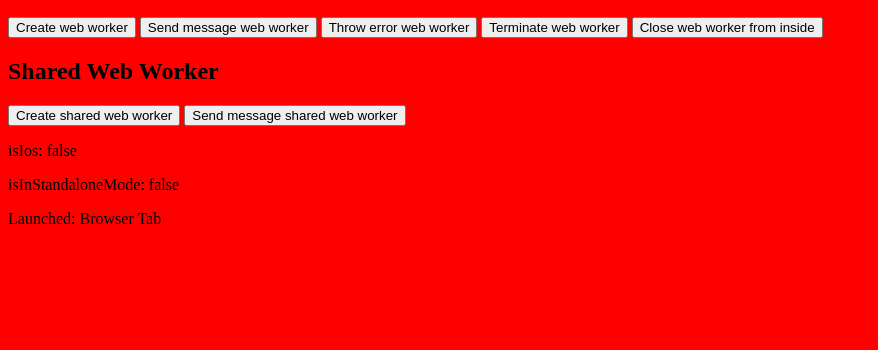
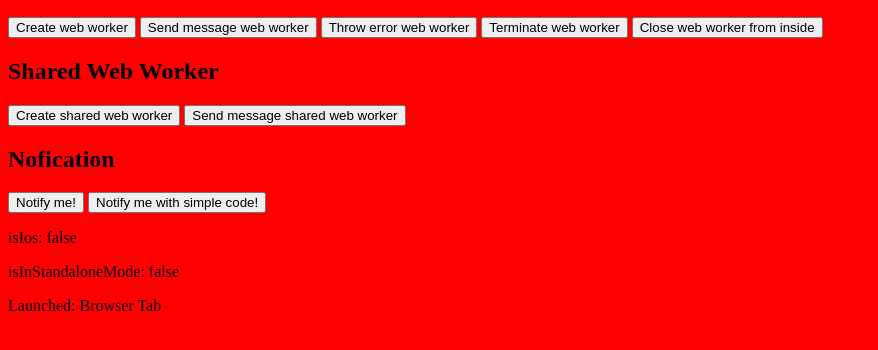
Before and after one commit to panicoenlaxbox/pwa, a plain HTML site: page wwwroot/index.html in a window 1280 px wide. Shown: the part 110-460 px from the top of the page, without its empty margins (0-878 px from the left). Drawn offline with Linux system fonts and the light colour scheme.

Commit message:
Notification

```diff
--- a/wwwroot/index.html
+++ b/wwwroot/index.html
@@ -51,6 +51,10 @@
     <h2>Shared Web Worker</h2>
     <button id="shared_web_worker_create">Create shared web worker</button>
     <button id="shared_web_worker_send_message">Send message shared web worker</button>
+
+    <h2>Nofication</h2>
+    <button onclick="notifyMe()">Notify me!</button>
+    <button onclick="notifyMeWithSimpleCode()">Notify me with simple code!</button>
 
     <div id="log"></div>
 
@@ -215,6 +219,38 @@
         });
     </script>
 
+    <script>
+        function notifyMe() {
+            if (!("Notification" in window)) {
+                alert("This browser does not support desktop notification");
+            }
+
+            // Let's check whether notification permissions have already been granted
+            else if (Notification.permission === "granted") {
+                // If it's okay let's create a notification
+                var notification = new Notification("Hi there!");
+            }
+
+            // Otherwise, we need to ask the user for permission
+            else if (Notification.permission !== 'denied') {
+                Notification.requestPermission(function (permission) {
+                    // If the user accepts, let's create a notification
+                    if (permission === "granted") {
+                        var notification = new Notification("Hi there!");
+                    }
+                });
+            }
+        }
+
+        function notifyMeWithSimpleCode() {
+            Notification.requestPermission().then(function (result) {
+                if (result === "granted") {
+                    var notification = new Notification("Hi there with simple code!");
+                }
+            });
+        }
+    </script>
+
 </body>
 
 </html>
```
